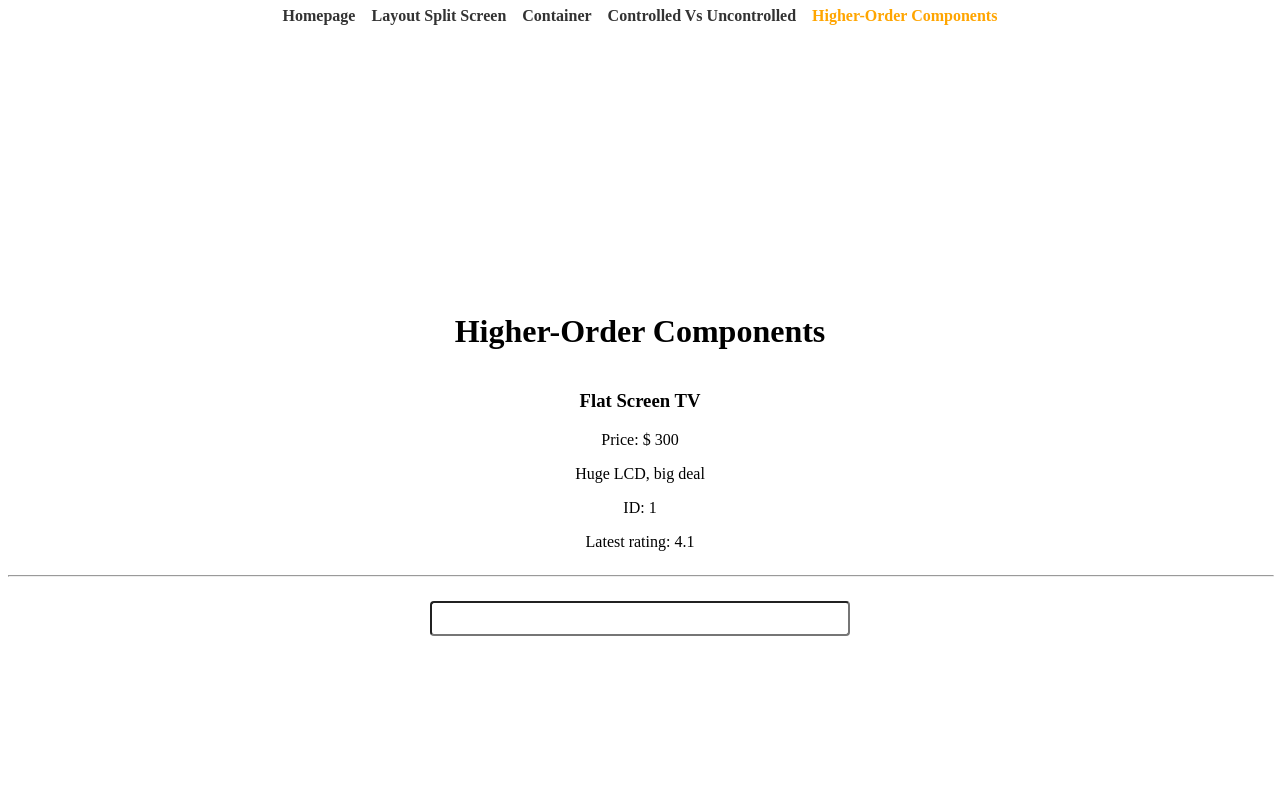
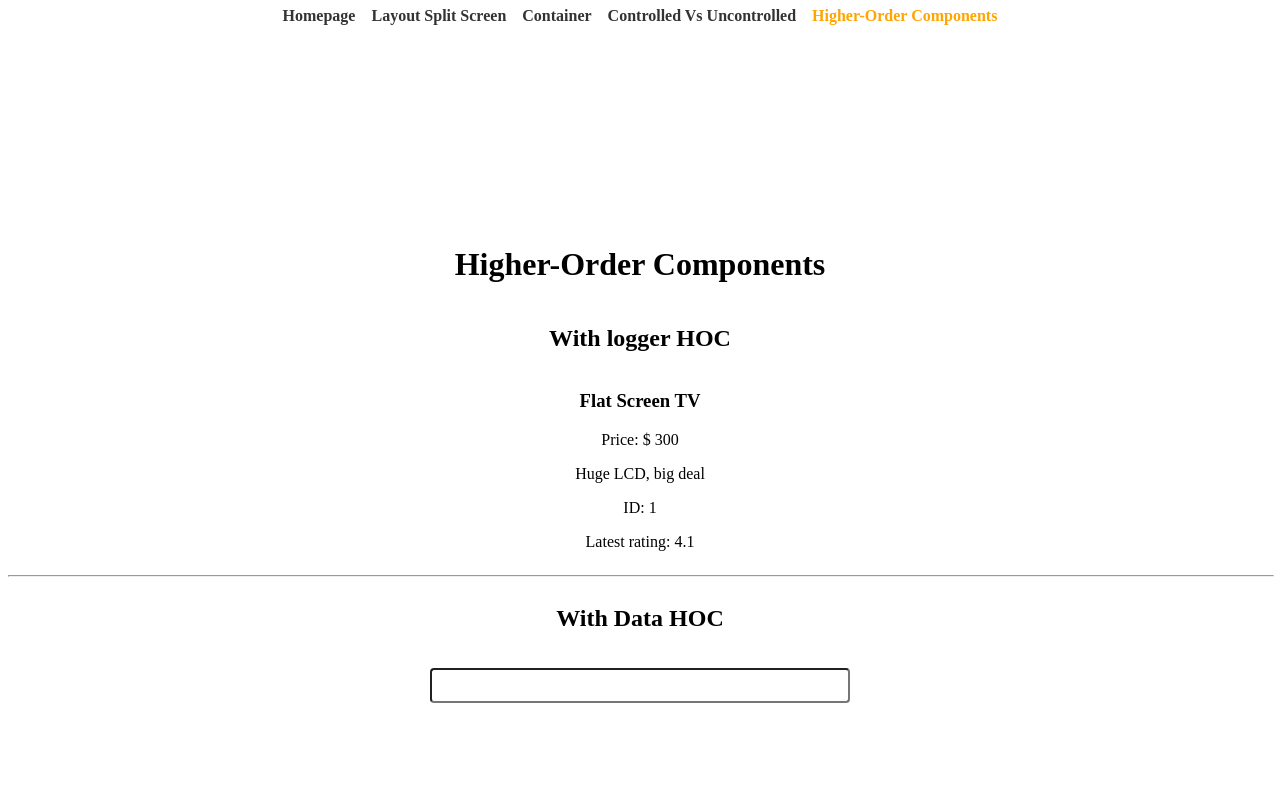
Before and after one commit to Sergei29/react-design-pattterns-next-ts, a Next.js app: page /hoc in a window 1280 px wide. Shown: the top 800 px of the page. Built offline with nearby package versions, Linux system fonts and the light colour scheme.

Commit message:
fix: added missing headings

```diff
--- a/pages/hoc.tsx
+++ b/pages/hoc.tsx
@@ -53,8 +53,10 @@ const HOC: NextPage = () => {
 
       <PageContainer>
         <h1>Higher-Order Components</h1>
+        <h2>With logger HOC</h2>
         <LoggedProductDisplay product={products[0]} />
         <Divider />
+        <h2>With Data HOC</h2>
         <SingleInputForm onSubmitSuccess={onSubmitSuccess} />
         {productId && (
           <ProductCard title="Product display" productId={productId} />
```
